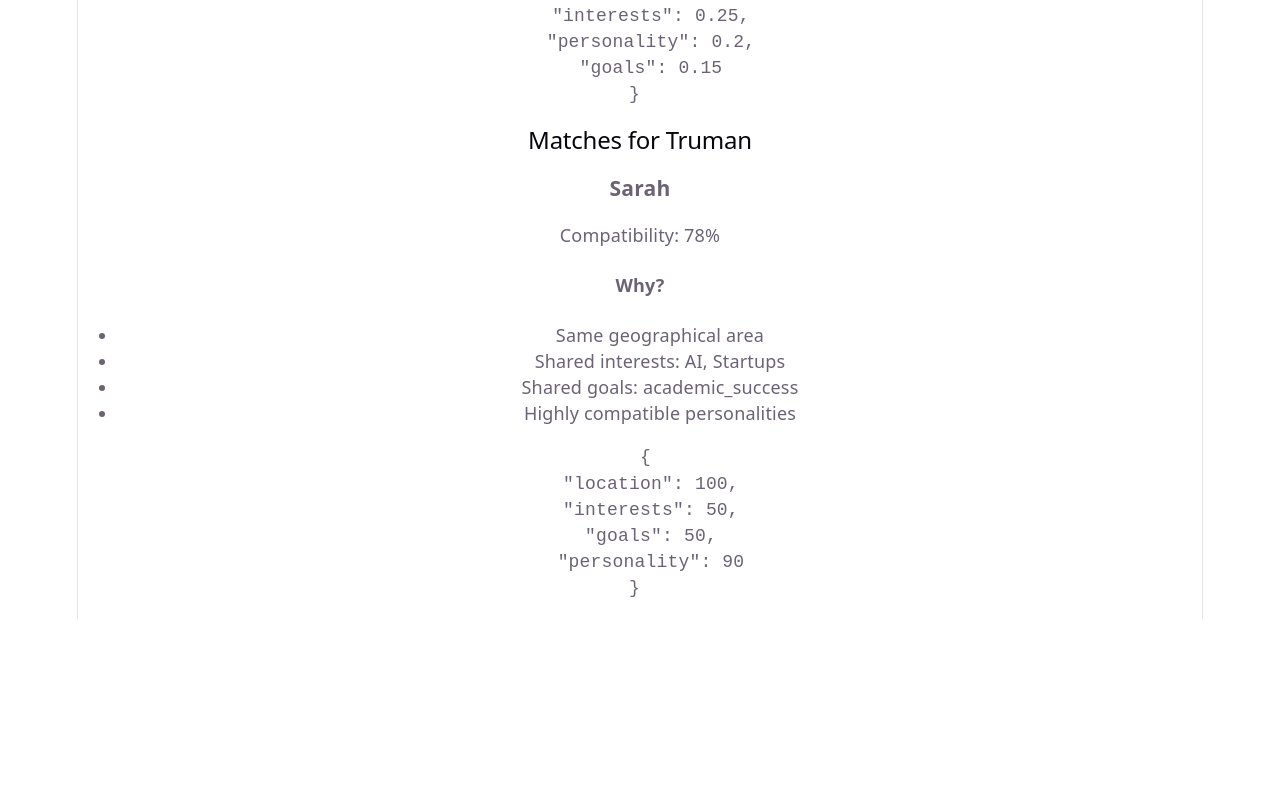
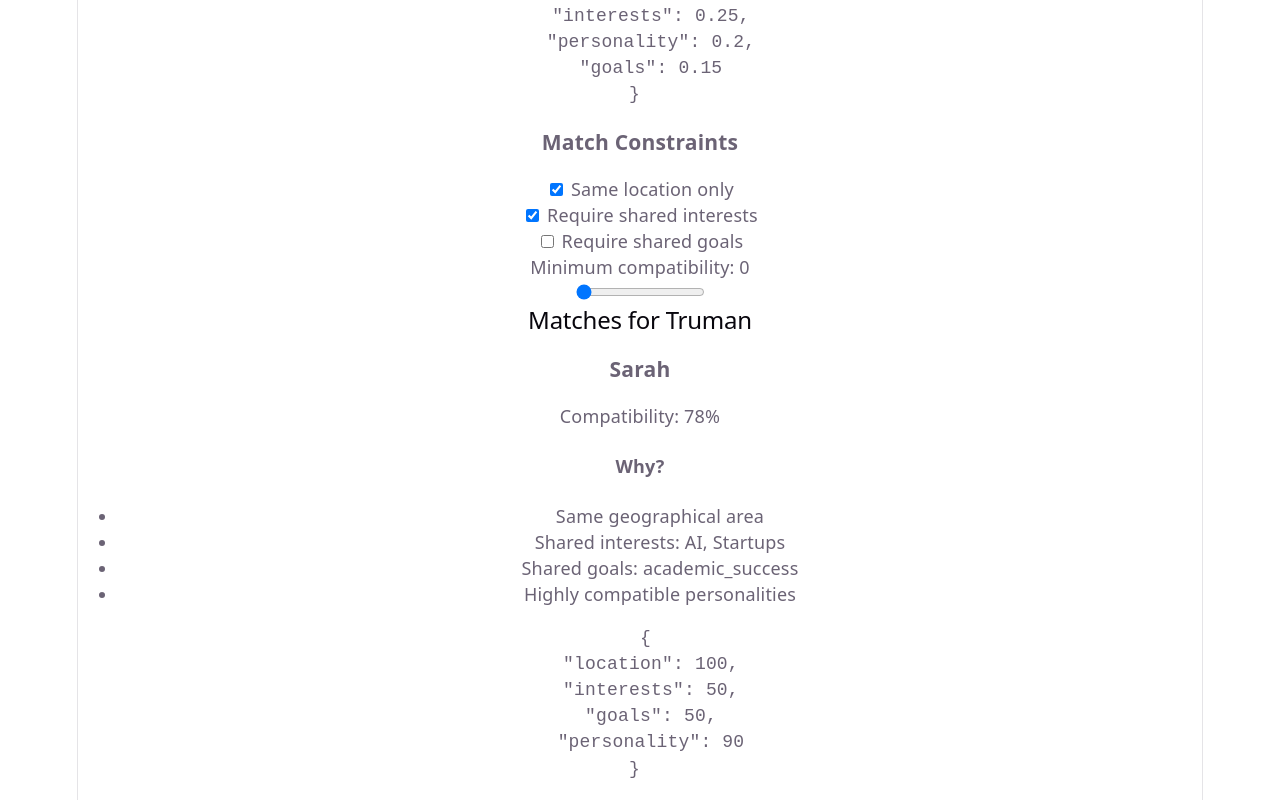
Before and after one commit to trumantay/affinia, a Vue app: page / in a window 1280 px wide. Shown: the part 932-1732 px from the top of the page. Before the commit the page ends 1551 px from the top, so only its background shows below. Built offline with nearby package versions, Linux system fonts and the light colour scheme.

Commit message:
Implement configurable match constraints and post-score filtering

```diff
--- a/src/App.vue
+++ b/src/App.vue
@@ -34,6 +34,17 @@ const userWeights = reactive({
     goals: 1
 })
 
+const userFilters = reactive({
+
+    sameLocation: true,
+
+    sharedInterests: true,
+
+    sharedGoals: false,
+
+    minimumCompatibility: 0
+})
+
 const finalWeights = computed(() =>
 
     generateWeights(
@@ -46,11 +57,11 @@ const finalWeights = computed(() =>
 const matches = computed(() =>
 
     findMatches(
-        me.value,
-        sampleProfiles,
-        finalWeights.value,
-        ACTIVE_FILTERS
-    )
+    me.value,
+    sampleProfiles,
+    finalWeights.value,
+    userFilters
+  )
 
 )
 
@@ -100,6 +111,17 @@ console.log(matches.value)
         <pre> {{ userWeights }} </pre>
         <pre> {{ finalWeights }} </pre>
 
+        <h3> Match Constraints </h3>
+
+        <p> <input type="checkbox" v-model="userFilters.sameLocation"/> Same location only </p>
+
+        <p> <input type="checkbox" v-model="userFilters.sharedInterests"/> Require shared interests </p>
+
+        <p> <input type="checkbox" v-model="userFilters.sharedGoals"/> Require shared goals </p>
+
+        <p> Minimum compatibility: {{ userFilters.minimumCompatibility }} </p>
+        <input type="range" min="0" max="100" v-model.number="userFilters.minimumCompatibility"/>
+
         <h2> Matches for {{ me.name }} </h2>
 
         <div v-for="match in matches" :key="match.profile.id">
--- a/src/engine/filterEngine.js
+++ b/src/engine/filterEngine.js
@@ -13,14 +13,14 @@ export function filterProfiles(
         }
 
         if (
-            filters.location &&
+            filters.sameLocation &&
             profile.location.area !==
                 targetProfile.location.area
         ) {
             return false
         }
 
-        if (filters.interests) {
+        if (filters.sharedInterests) {
 
             const shared =
                 profile.interests.filter(
@@ -35,7 +35,7 @@ export function filterProfiles(
             }
         }
 
-        if (filters.goals) {
+        if (filters.sharedGoals) {
 
             const shared =
                 profile.goals.filter(
--- a/src/engine/matchingEngine.js
+++ b/src/engine/matchingEngine.js
@@ -21,6 +21,7 @@ export function findMatches(
     return rankProfiles(
         targetProfile,
         filteredProfiles,
-        weights
+        weights,
+        filters
     )
 }
--- a/src/engine/rankingEngine.js
+++ b/src/engine/rankingEngine.js
@@ -7,7 +7,8 @@ import { explainMatch } from "./explainabilityEngine"
 export function rankProfiles(
     targetProfile,
     profiles,
-    weights
+    weights,
+    filters
 ) {
 
     const rankings = profiles
@@ -45,6 +46,13 @@ export function rankProfiles(
             }
         })
 
+        .filter(match =>
+
+            match.compatibility >=
+            filters.minimumCompatibility
+
+        )
+
         .sort(
             (a, b) =>
                 b.compatibility
```
